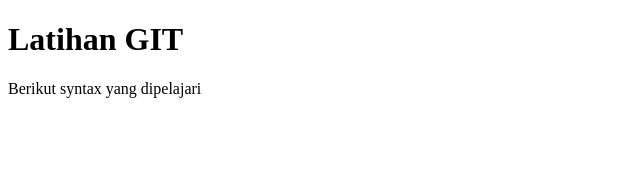
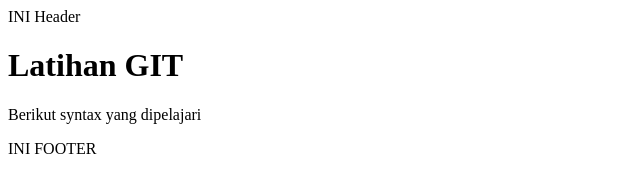
Before and after one commit to mohamadsolkhannawawi/CompanyProfile, a plain HTML site: page index.html in a window 1280 px wide. Shown: the whole page, without its empty margins (0-640 px from the left). Drawn offline with Linux system fonts and the light colour scheme.

Commit message:
Penambahan section header dan footer

```diff
--- a/index.html
+++ b/index.html
@@ -6,7 +6,9 @@
     <title>Latihan GIT</title>
 </head>
 <body>
+    <header>INI Header</header>
     <h1>Latihan GIT</h1>
     <p>Berikut syntax yang dipelajari</p>
+    <footer>INI FOOTER</footer>
 </body>
 </html>
```
